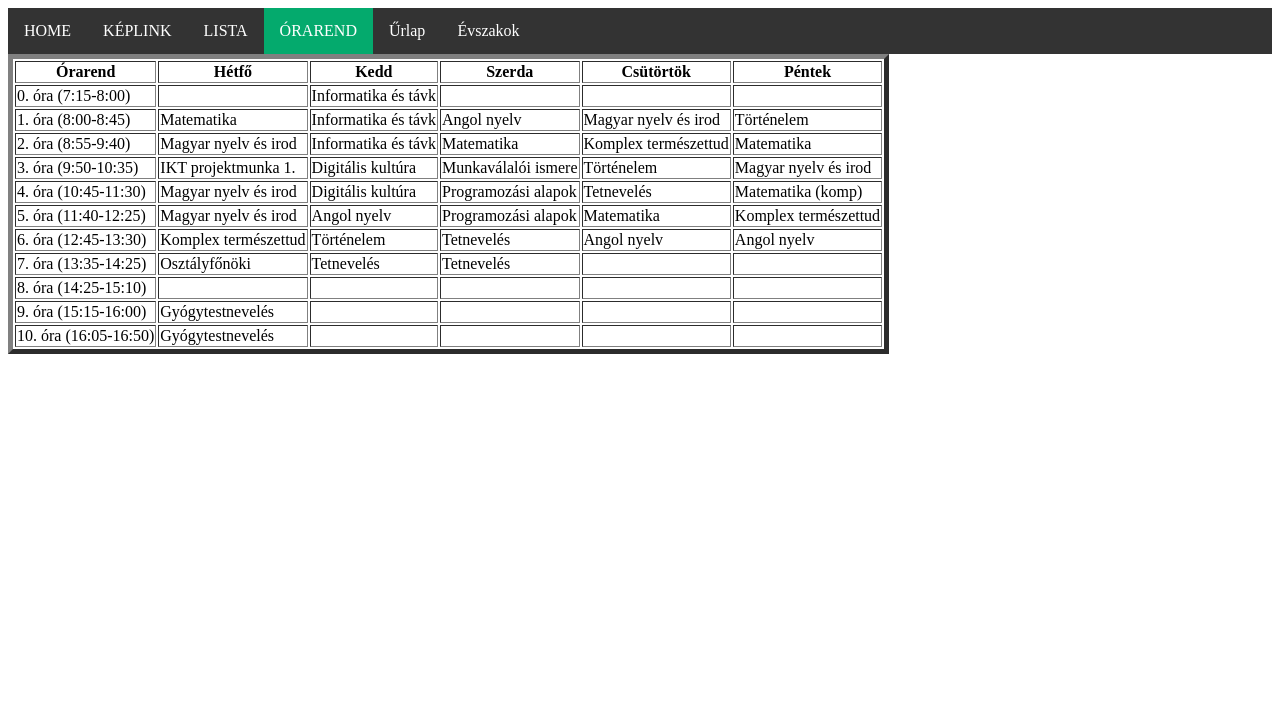
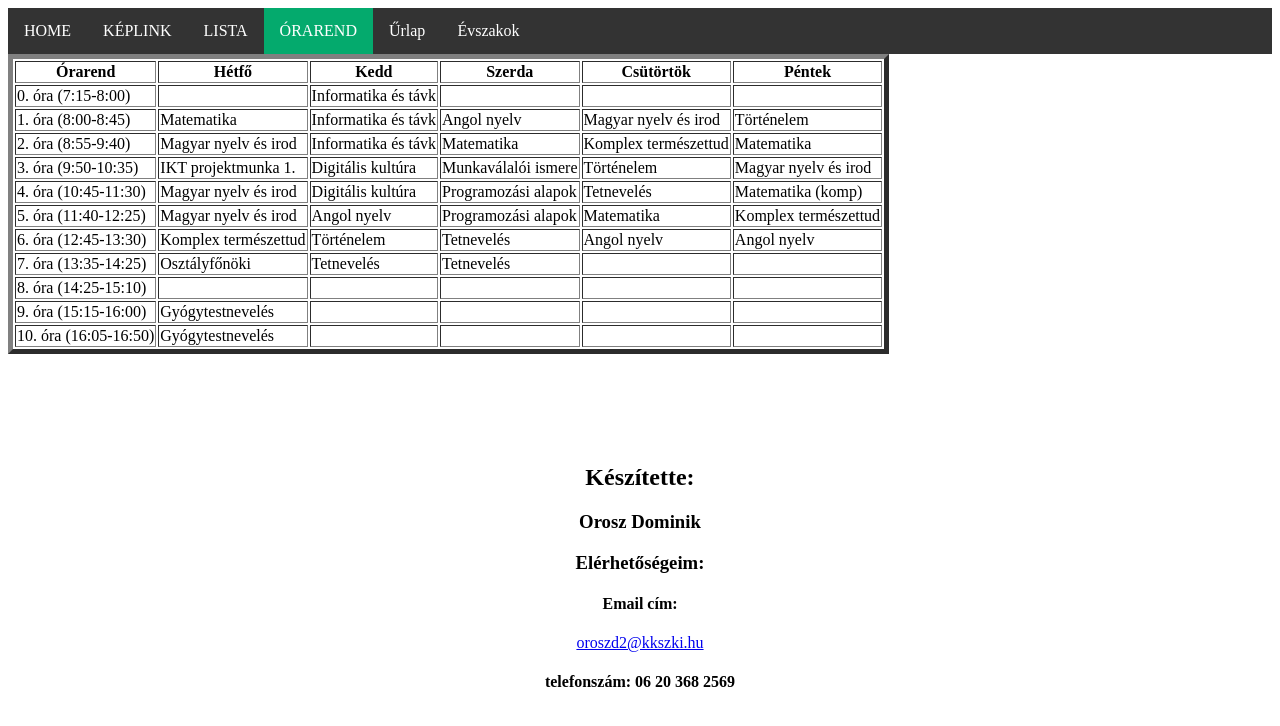
Before and after one commit to DominikOrosz/web, a plain HTML site: page tablazat.html in a window 1280 px wide. Drawn offline with Linux system fonts and the light colour scheme.

Commit message:
Update tablazat.html

```diff
--- a/tablazat.html
+++ b/tablazat.html
@@ -29,6 +29,10 @@
         .active {
           background-color: #04AA6D;
         }
+        footer{
+      color: black;
+      text-align: center;
+    }
         </style>
 
     <meta charset="UTF-8">
@@ -143,5 +147,18 @@
         <td></td>
     </tr>
    </table>
+   <br>
+    <br>
+    <br>
+    <br>
+    <br>
+    <footer>
+      <p><h2>Készítette:</h2></p>
+      <p><h3>Orosz Dominik</h3></p>
+      <p><h3>Elérhetőségeim:</h3></p>
+      <p> <h4>Email cím:</h4><a href="oroszd2@kkszki.hu">oroszd2@kkszki.hu</a></p>
+      <p><h4>telefonszám: 06 20 368 2569</h4></p>
+    </footer>
+
 </body>
 </html>
```
